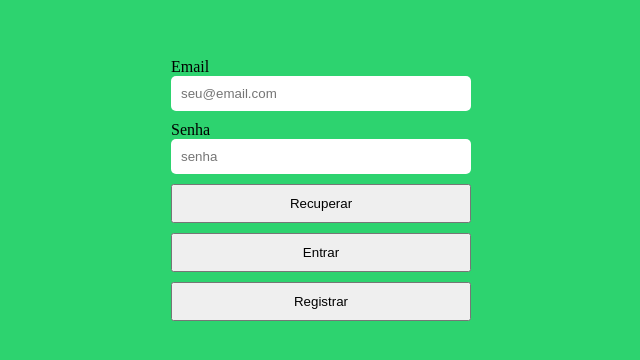
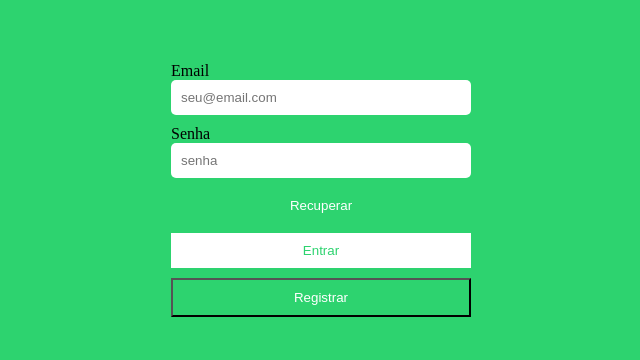
Before and after one commit to ananunesdev/PrimeiroProjetoHTML, a plain HTML site: page index.html in a window 1280 px wide. Shown: the part 214-574 px from the top of the page, without its empty margins (319-959 px from the left). Drawn offline with Linux system fonts and the light colour scheme.

Commit message:
update html
edição de classes

```diff
--- a/index.html
+++ b/index.html
@@ -61,5 +61,22 @@
     button:active{
         opacity: 0.8;
     }
+
+    .clear{
+        background: transparent;
+        border: none;
+        color: #ffffff;
+    }
+
+    .solid{
+        background: white;
+        border: none;
+        color: rgb(45,211,111);
+    }
+
+    .outline{
+        background: transparent;
+        color: white;
+    }
 </style>
 </html>
```
